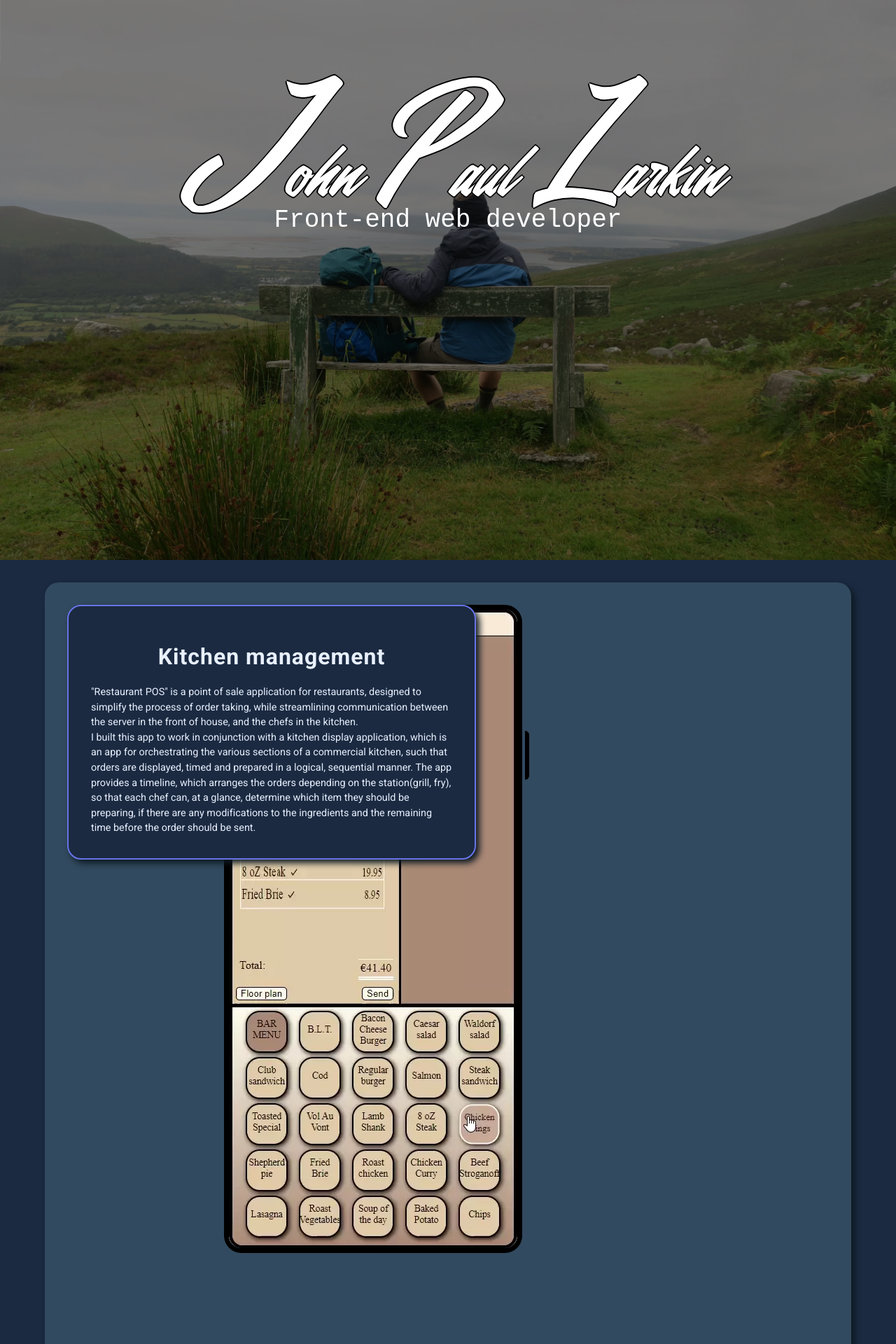
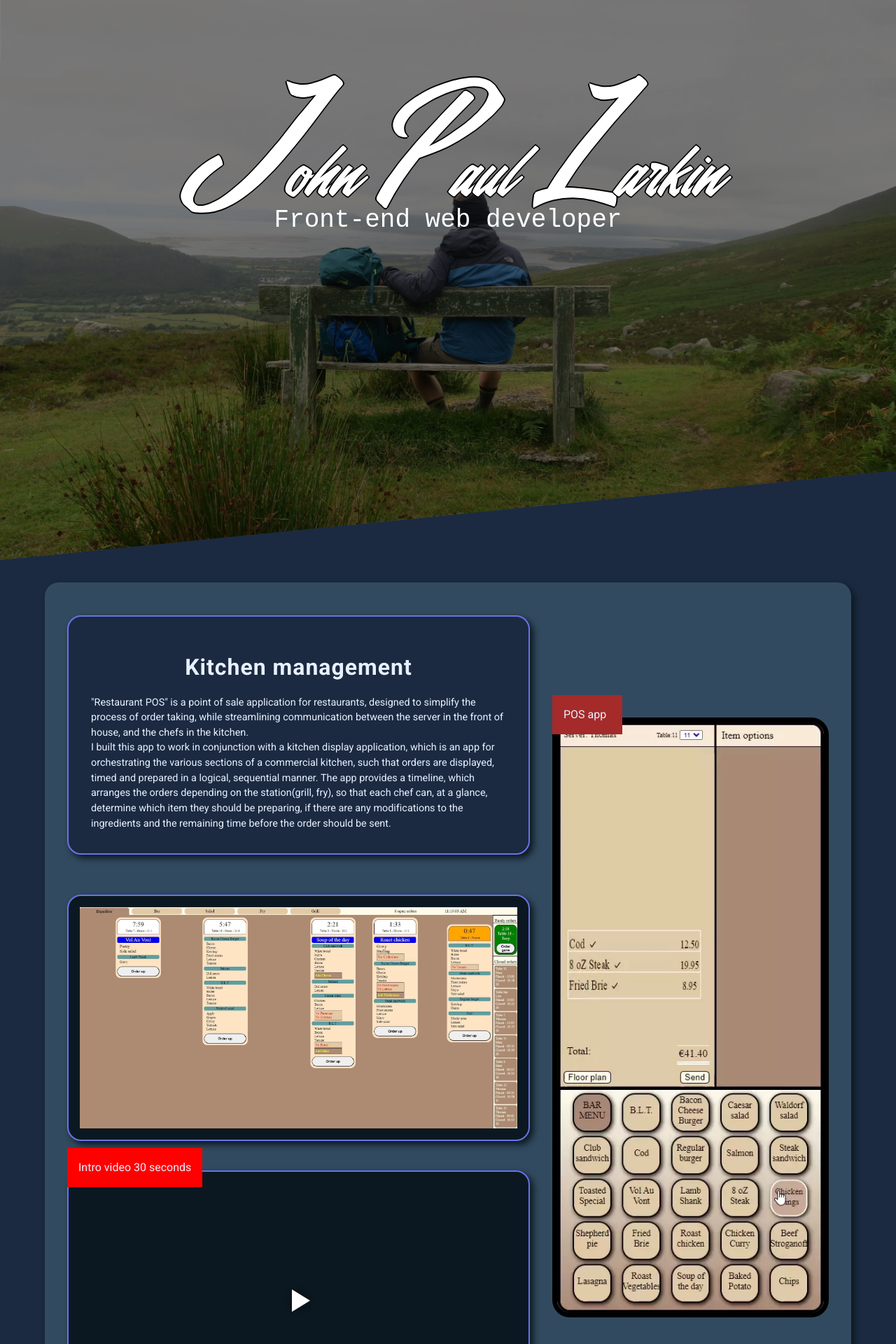
Before and after one commit to John-Paul-Larkin/portfolioVer2, a React (Vite) app: page / in a window 1280 px wide. Shown: the top 1920 px of the page at 70% size. Built offline with nearby package versions, Linux system fonts and the light colour scheme; no server answers.

Commit message:
project grid align

```diff
--- a/src/Components/Hero/FullName.tsx
+++ b/src/Components/Hero/FullName.tsx
@@ -1,5 +1,5 @@
 import { motion } from "framer-motion";
-import styles from "./Hero.module.css";
+import "./Hero.css";
 
 export default function FullName() {
   const name = "John Paul Larkin";
@@ -31,11 +31,11 @@ export default function FullName() {
 
   return (
     <>
-      <h1 className={styles.name}>
+      <h1 className="name">
         {nameArray.map((letter, index) => {
           return (
             <motion.span
-              className={styles.letters}
+              className="letters"
               key={index}
               style={lrgInitials(index)}
               initial={{ opacity: 0 }}
@@ -47,13 +47,8 @@ export default function FullName() {
           );
         })}
 
-        <div className={styles["web-design-wrapper"]}>
-          <motion.p
-            className={styles["web-design"]}
-            initial={{ opacity: 0, y: -30 }}
-            animate={{ opacity: 1, y: 0 }}
-            transition={{ delay: 1.5, duration: 2 }}
-          >
+        <div className="web-design-wrapper">
+          <motion.p className="web-design" initial={{ opacity: 0, y: -30 }} animate={{ opacity: 1, y: 0 }} transition={{ delay: 1.5, duration: 2 }}>
             Front-end web developer
           </motion.p>
         </div>
--- a/src/Components/Hero/Hero.module.css
+++ b/src/Components/Hero/Hero.css
@@ -89,22 +89,15 @@
   width: 100vw;
   /* background-image: url("../../Assets/Images/BenchKerryCompressed.webp"); */
   background-image: linear-gradient(rgba(0, 0, 0, 0.5), rgba(0, 0, 0, 0.5)), url("../../Assets/Images/BenchKerryCompressed.webp");
-  background-attachment: fixed;
-  background-size: cover;
-  background-repeat: no-repeat;
+  background-attachment: fixed, fixed;
+  background-size: cover, cover;
+  background-repeat: no-repeat, no-repeat;
   background-position: center;
+  /* background-position: 50% -10vh, 0 -70vh; */
+  clip-path: polygon(0 0, 100% 0, 100% calc(100% - 10vw), 0 100%);
 }
 
 .hero-wrapper {
   position: relative;
   overflow: hidden;
 }
-
-/*
-.black-screen {
-  position: absolute;
-  top: 0;
-  height: 100vh;
-  width: 100vw;
-  background-color: white;
-} */
--- a/src/Components/Hero/HeroScreen.tsx
+++ b/src/Components/Hero/HeroScreen.tsx
@@ -1,11 +1,29 @@
+import { useEffect, useRef } from "react";
 import FullName from "./FullName";
-import styles from "./Hero.module.css";
+import  "./Hero.css";
 
 export default function HeroScreen() {
+
+  const ref = useRef<HTMLSpanElement>(null)
+  const classVar = 'hero-image-br';
+
+  useEffect(() => {
+    const timeout = setTimeout(()=>{
+      // classVar =
+
+    },3000)
+    return () => {
+      clearTimeout(timeout);
+    }
+  }, [])
+
+
+
   return (
-    <section className={styles["hero-wrapper"]}>
+    <section className="hero-wrapper">
       <span
-        className={styles["hero-image-br"]}
+        className="hero-image-br"
+        ref = {ref}
         role="img"
         aria-label="John Paul Larkin, sitting on a bench, on a hillside in County Kerry, overlooking the ocean."
       >
--- a/src/Components/Projects/KitchenDisplayImage.css
+++ b/src/Components/Projects/KitchenDisplayImage.css
@@ -13,7 +13,7 @@
     border: 2px solid var(--clr-four);
     /* width: 100%; */
     box-shadow: 5px 5px 10px var(--clr-one);
-
-    grid-area: 12 / 1 / 21 / 10;
+align-self: center;
+    /* grid-area: 12 / 1 / 21 / 10; */
   }
 }
--- a/src/Components/Projects/PosDescription.css
+++ b/src/Components/Projects/PosDescription.css
@@ -22,15 +22,16 @@
 
 @media (min-width: 700px) {
   .description-container {
-    grid-area: 1 / 1 / 1 / 12;
+    /* grid-area: 1 / 1 / 1 / 12; */
     padding:0;
+    align-self: center;
   }
 
   .project1 .description {
     background: rgba(27, 42, 65, 1); /* --clr-two as rgb   */
     padding: 2rem;
     opacity: 1;
-    height: fit-content;
+    /* height: fit-content; */
     box-shadow: 5px 5px 10px var(--clr-one);
   }
 
--- a/src/Components/Projects/PosImage.css
+++ b/src/Components/Projects/PosImage.css
@@ -21,9 +21,11 @@
     filter: none;
     position: relative;
 
-    grid-area: 1 / 5 / 10 / -1;
+    grid-area: 1 / 2 / 4 / 3;
     height: fit-content;
     width: fit-content;
+    align-self: center;
+
   }
 
   .pos-image {
@@ -33,7 +35,19 @@
     position: relative;
   }
 
-  .notch {
+  .pos-container::after {
+    content:'POS app';
+    position:absolute;
+    top: -2rem;
+    left:0;
+    width:100px;
+    padding: 1rem;
+    background-color: brown;
+    /* z-index: 999999; */
+
+  }
+
+  /* .notch {
     position: absolute;
     width: 6px;
     height: 2.812em;
@@ -60,5 +74,5 @@
     top: 180px;
     transform: rotateY(180deg);
     height: 70px;
-  }
+  } */
 }
--- a/src/Components/Projects/Projects.css
+++ b/src/Components/Projects/Projects.css
@@ -1,5 +1,16 @@
 .projects {
   padding-top: 2rem;
+}
+
+.container {
+  max-width: var(--max-width);
+  width: 90%;
+  height: 100%;
+  margin: 0 auto;
+  background-color: var(--clr-three);
+  border-radius: 20px;
+  color: var(--clr-seven);
+  box-shadow: 5px 5px 10px var(--clr-one);
 }
 
 .project1 {
@@ -19,8 +30,8 @@
   .project1 {
     padding: 2rem;
     display: grid;
-    grid-template-columns: repeat(20, 1fr);
-    grid-template-rows: repeat(20,1fr);
+    grid-template-columns: 1fr 395px;
+    grid-template-rows: 1fr 1fr 1fr;
     gap: 2rem;
   }
 
--- a/src/Components/Projects/YouTube.css
+++ b/src/Components/Projects/YouTube.css
@@ -3,7 +3,7 @@
   padding-top: 0;
   z-index: 3;
   position: relative;
-  grid-area: 10 / 1 / 20 / 10;
+  /* grid-area: 10 / 1 / 20 / 10; */
 }
 
 .player-wrapper {
@@ -29,10 +29,13 @@
 @media (min-width: 700px) {
   .player-container {
     padding: 0;
+align-self: center;
+
   }
 
   .player-container::before {
-    position: relative;
+    position: absolute;
+    top:-2rem;
     content:'Intro video 30 seconds';
     background-color: red;
     padding: 1rem;
--- a/src/index.css
+++ b/src/index.css
@@ -18,22 +18,6 @@
   background-color: var(--clr-two);
 
 }
-
-
-.container {
-  max-width: var(--max-width);
-  width: 90%;
-  height:100%;
-  margin: 0 auto;
-  background-color: var(--clr-three);
-  border-radius: 20px;
-  color: var(--clr-seven);
-  box-shadow: 5px 5px 10px var(--clr-one);
-}
-
-
-
-
 
 
 
```
